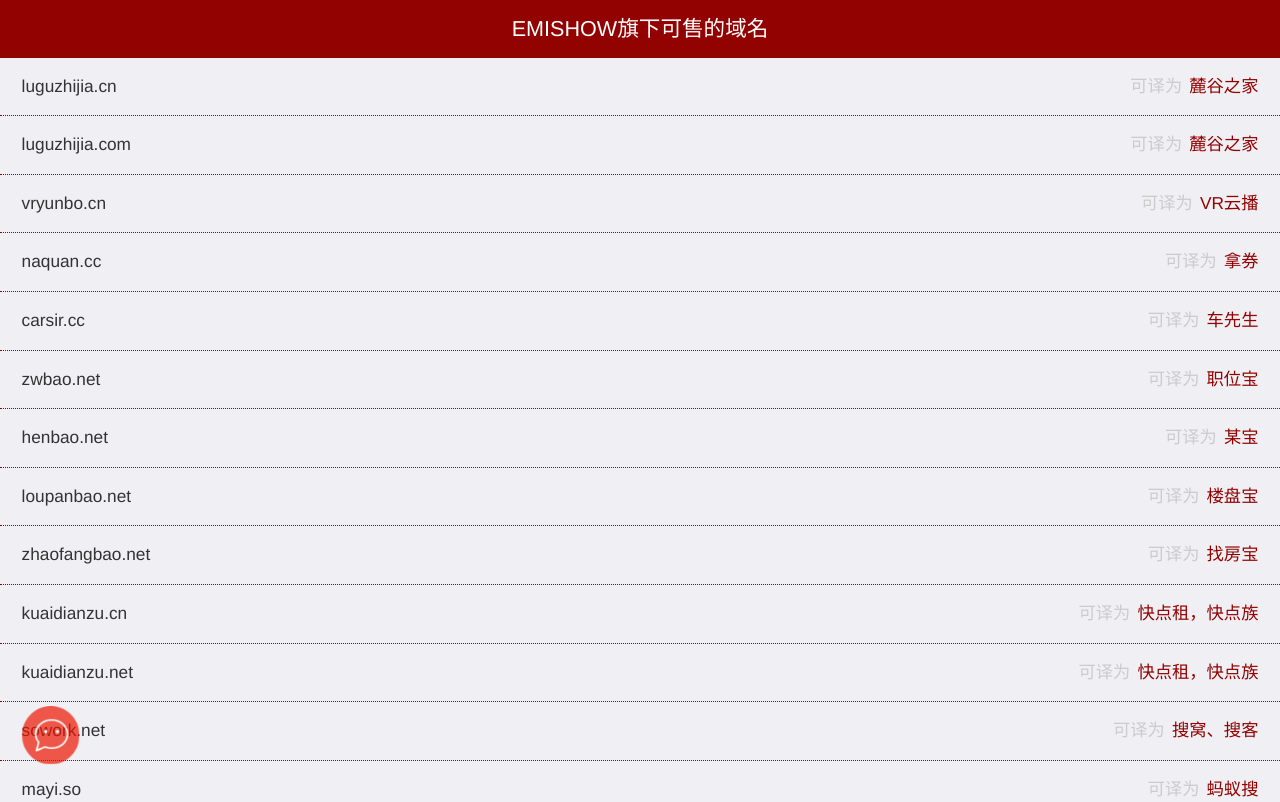
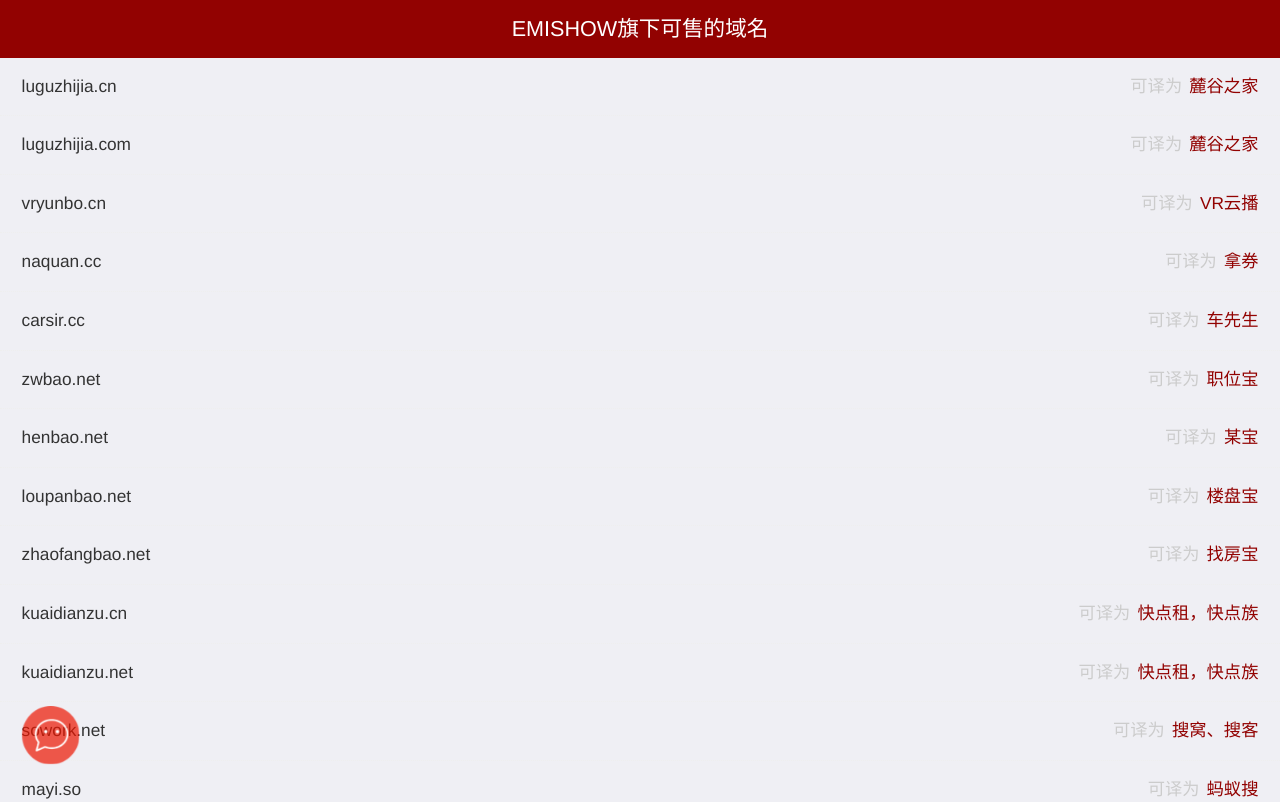
Before and after one commit to baiyanghese/emishow, a plain HTML site: page index.html in a window 1280 px wide. Shown: the top 802 px of the page. Drawn offline with Linux system fonts and the light colour scheme.

Commit message:
修改样式

```diff
--- a/src/css/emishow.css
+++ b/src/css/emishow.css
@@ -36,7 +36,7 @@ ul li {
   display: block;
   height: 3.333333rem;
   line-height: 3.333333rem;
-  border-bottom: 0.041667rem dotted #920201;
+  border-bottom: 0.041667rem dotted #eee;
 }
 [data-dpr="2"] ul li {
   height: 4.166667rem;
```
